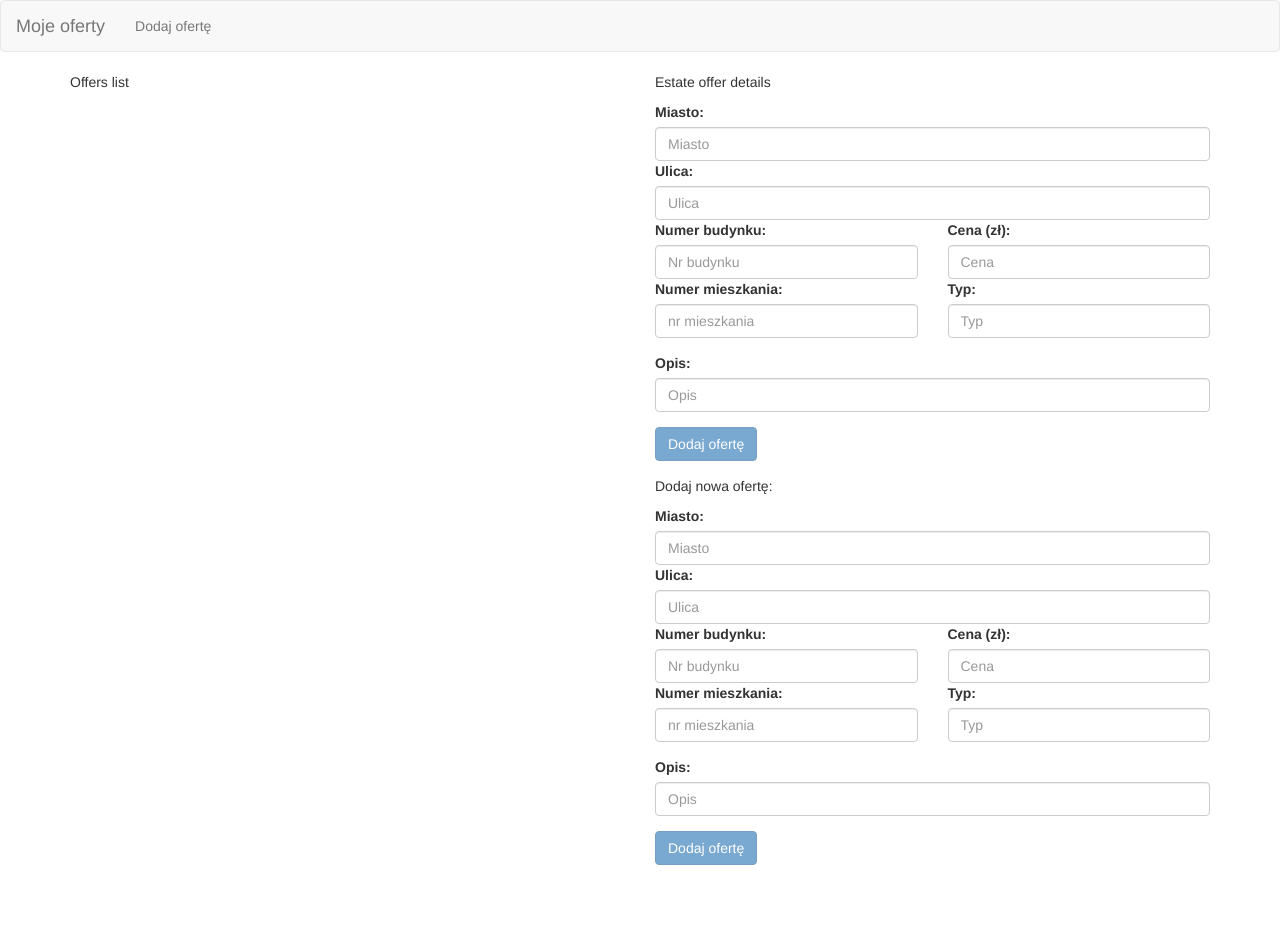
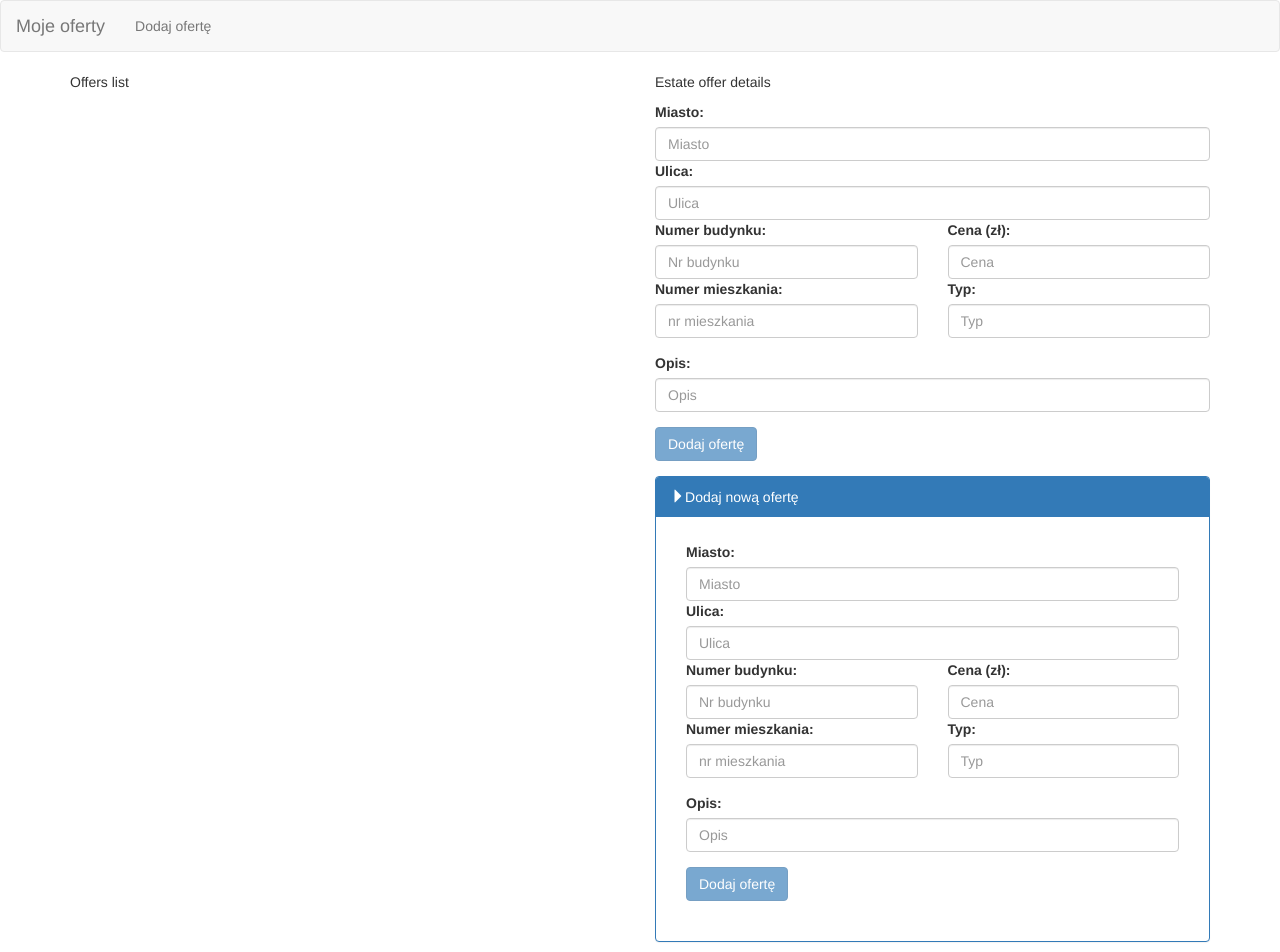
Before and after one commit to Cutter72/recruitment-task-01, an Angular app: page / in a window 1280 px wide. Shown: the top 952 px of the page. Before the commit the page ends 880 px from the top, so only its background shows below. Built offline with nearby package versions, Linux system fonts and the light colour scheme.

Commit message:
jQuery added, new offer panel upgraded

```diff
--- a/angular.json
+++ b/angular.json
@@ -27,7 +27,7 @@
               "src/styles.css",
               "node_modules/bootstrap/dist/css/bootstrap.min.css"
             ],
-            "scripts": []
+            "scripts": ["node_modules/jquery/dist/jquery.min.js", "node_modules/bootstrap/dist/js/bootstrap.min.js"]
           },
           "configurations": {
             "production": {
--- a/package.json
+++ b/package.json
@@ -20,6 +20,7 @@
     "@angular/platform-browser-dynamic": "~8.2.7",
     "@angular/router": "~8.2.7",
     "bootstrap": "^3.4.1",
+    "jquery": "^3.4.1",
     "rxjs": "~6.4.0",
     "tslib": "^1.10.0",
     "zone.js": "~0.9.1"
--- a/src/app/new-estate-offer-form/new-estate-offer-form.component.html
+++ b/src/app/new-estate-offer-form/new-estate-offer-form.component.html
@@ -1,6 +1,16 @@
-<p>Dodaj nowa ofertę:</p>
+<script src="/home/cutter72/Desktop/TestyRekrutacyjne/NowodworskiEstates/task/node_modules/jquery/dist/jquery.min.js"></script>
+<div class="panel-group">
+  <div class="panel panel-primary">
+    <div class="panel-heading in" data-toggle="collapse" data-target="#collapseExample2" aria-expanded="true"
+         aria-controls="collapseExample2">
+      <div class="row">
+        <div class="col-xs-6"><i class="glyphicon glyphicon-triangle-right"></i>Dodaj nową ofertę</div>
+      </div>
+    </div>
+    <div class="panel-body collapse in" id="collapseExample2">
+
       <form (ngSubmit)="onSubmit()" #f="ngForm" ngNativeValidate>
-<div class="row">
+        <div class="row panel-heading">
           <div class="col-xs-12">
             <label>Miasto:</label>
             <input type="text" placeholder="Miasto" class="form-control" required ngModel name="city">
@@ -9,13 +19,16 @@
           </div>
           <div class="col-sm-6 form-group">
             <label>Numer budynku:</label>
-    <input type="number" placeholder="Nr budynku" step="1" min="1" class="form-control" required ngModel name="property">
+            <input type="number" placeholder="Nr budynku" step="1" min="1" class="form-control" required ngModel
+                   name="property">
             <label>Numer mieszkania:</label>
-    <input type="number" placeholder="nr mieszkania" step="1" min="1" class="form-control" required ngModel name="apartment">
+            <input type="number" placeholder="nr mieszkania" step="1" min="1" class="form-control" required ngModel
+                   name="apartment">
           </div>
           <div class="col-sm-6 form-group">
             <label>Cena (zł):</label>
-    <input type="number" placeholder="Cena" step="0.01" min="0" class="form-control" required ngModel name="price">
+            <input type="number" placeholder="Cena" step="0.01" min="0" class="form-control" required ngModel
+                   name="price">
             <label>Typ:</label>
             <input type="number" placeholder="Typ" step="1" min="1" class="form-control" required ngModel name="type">
           </div>
@@ -28,3 +41,6 @@
           </div>
         </div>
       </form>
+    </div>
+  </div>
+</div>
```
Also changed, not shown: 1 other file (tests, documents, lock files or other folders). Lines whose indentation alone changed are shown as unchanged.
